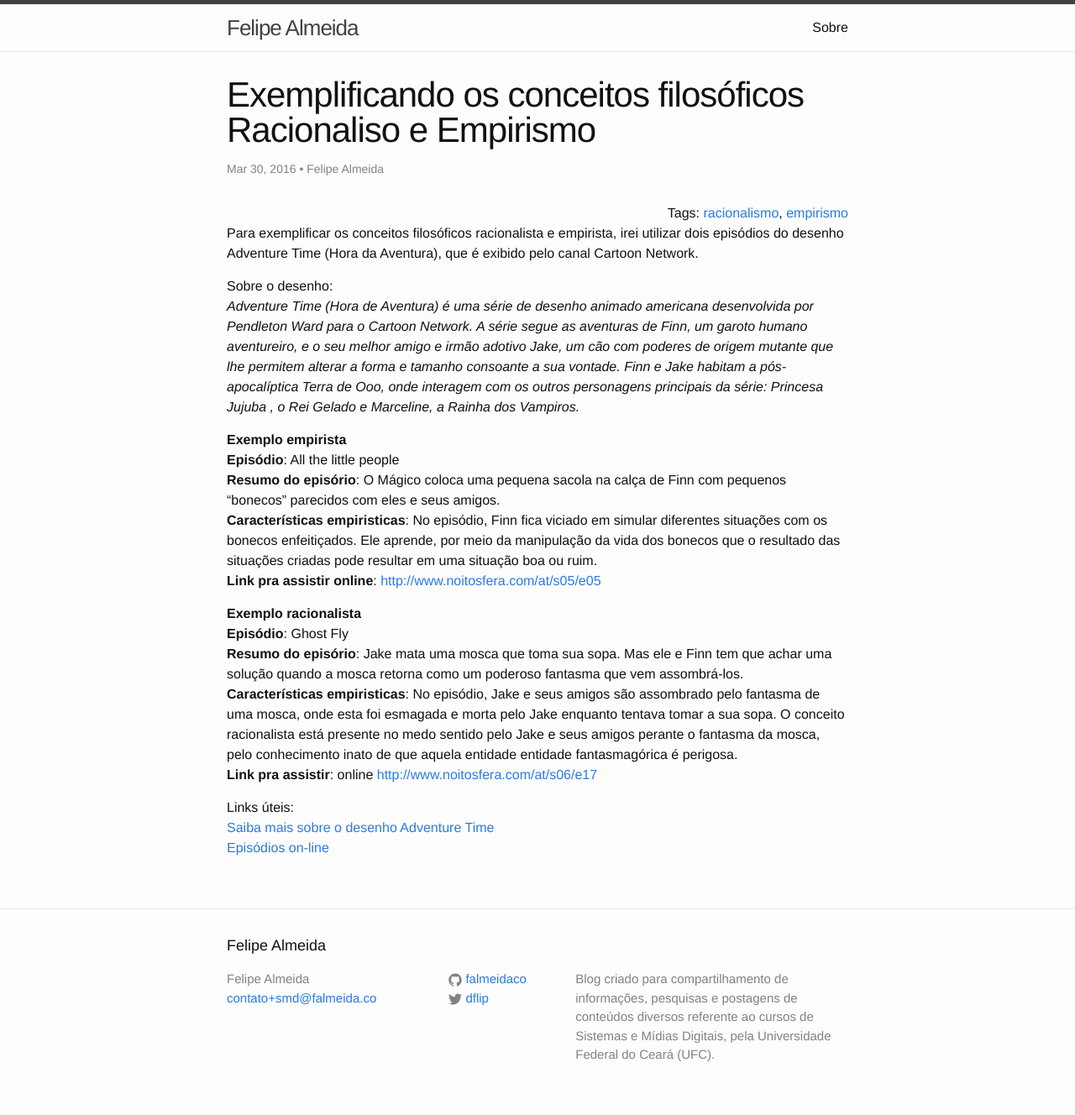
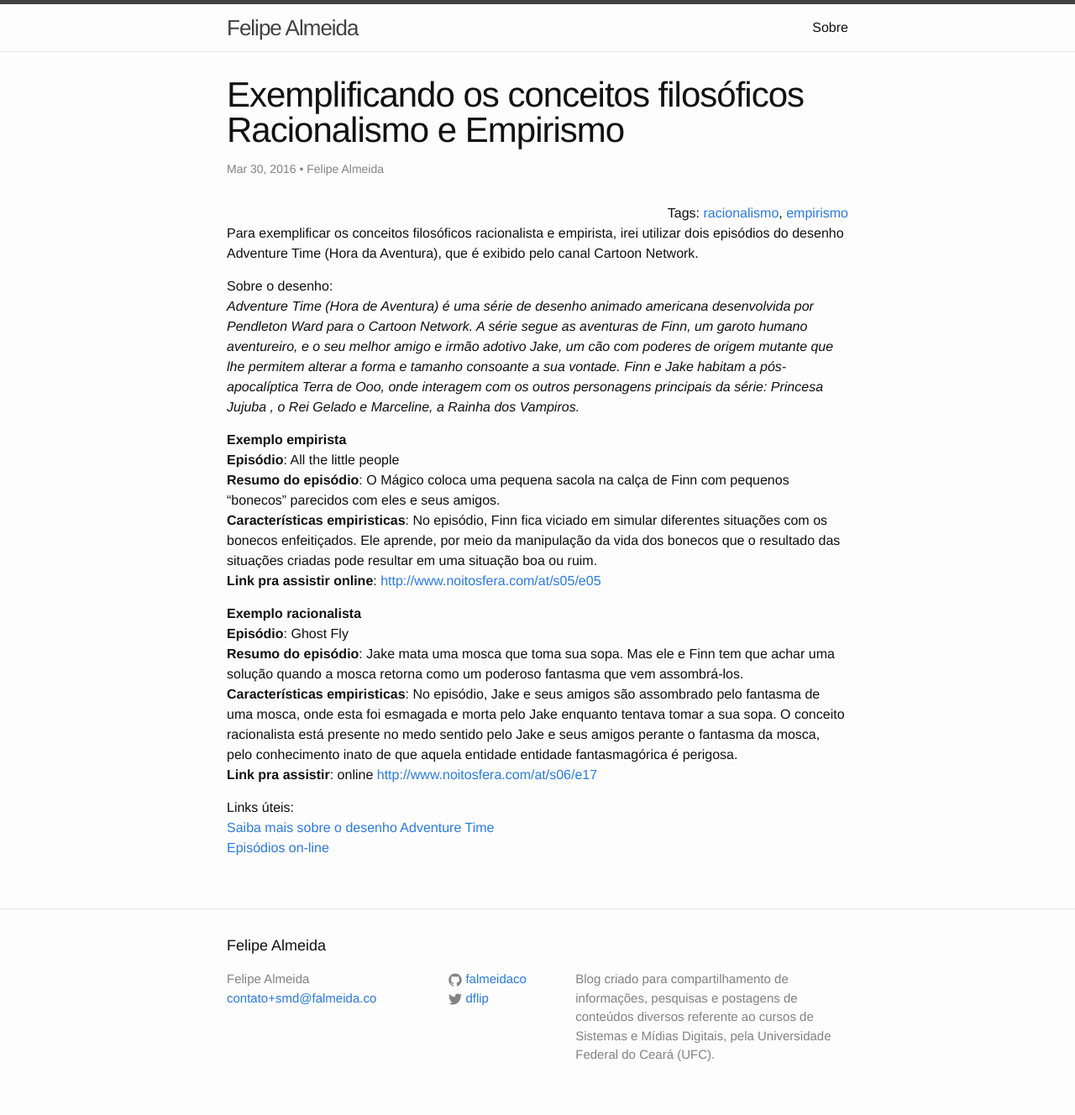
Before and after one commit to falmeidaco/blog-smd, a Jekyll site: the page built from _posts/2016-03-30-exemplos-conceito-racionalismo-empirismo.markdown, in a window 1280 px wide. Shown: the whole page at 84% size. Built offline with Jekyll 4.4.1, drawn with Linux system fonts in a browser that asks for light colours.

Commit message:
correção de texto

```diff
--- a/_posts/2016-03-30-exemplos-conceito-racionalismo-empirismo.markdown
+++ b/_posts/2016-03-30-exemplos-conceito-racionalismo-empirismo.markdown
@@ -1,6 +1,6 @@
 ---
 layout: post
-title:  "Exemplificando os conceitos filosóficos Racionaliso e Empirismo"
+title:  "Exemplificando os conceitos filosóficos Racionalismo e Empirismo"
 date:   2016-03-30 13:00:00 -0300
 categories: smd cognicao-tecnologias-digitais
 author: Felipe Almeida
@@ -16,13 +16,13 @@ _Adventure Time (Hora de Aventura) é uma série de desenho animado americana de
 
 **Exemplo empirista**
 **Episódio**: All the little people
-**Resumo do episório**: O Mágico coloca uma pequena sacola na calça de Finn com pequenos "bonecos" parecidos com eles e seus amigos.
+**Resumo do episódio**: O Mágico coloca uma pequena sacola na calça de Finn com pequenos "bonecos" parecidos com eles e seus amigos.
 **Características empiristicas**: No episódio, Finn fica viciado em simular diferentes situações com os bonecos enfeitiçados. Ele aprende, por meio da manipulação da vida dos bonecos que o resultado das situações criadas pode resultar em uma situação boa ou ruim.
 **Link pra assistir online**: [http://www.noitosfera.com/at/s05/e05](http://www.noitosfera.com/at/s05/e05){:target="_blank"}
 
 **Exemplo racionalista**
 **Episódio**: Ghost Fly
-**Resumo do episório**: Jake mata uma mosca que toma sua sopa. Mas ele e Finn tem que achar uma solução quando a mosca retorna como um poderoso fantasma que vem assombrá-los.
+**Resumo do episódio**: Jake mata uma mosca que toma sua sopa. Mas ele e Finn tem que achar uma solução quando a mosca retorna como um poderoso fantasma que vem assombrá-los.
 **Características empiristicas**: No episódio, Jake e seus amigos são assombrado pelo fantasma de uma mosca, onde esta foi esmagada e morta pelo Jake enquanto tentava tomar a sua sopa. O conceito racionalista está presente no medo sentido pelo Jake e seus amigos perante o fantasma da mosca, pelo conhecimento inato de que aquela entidade entidade fantasmagórica é perigosa.
 **Link pra assistir**: online [http://www.noitosfera.com/at/s06/e17](http://www.noitosfera.com/at/s06/e17){:target="_blank"}
 
```
